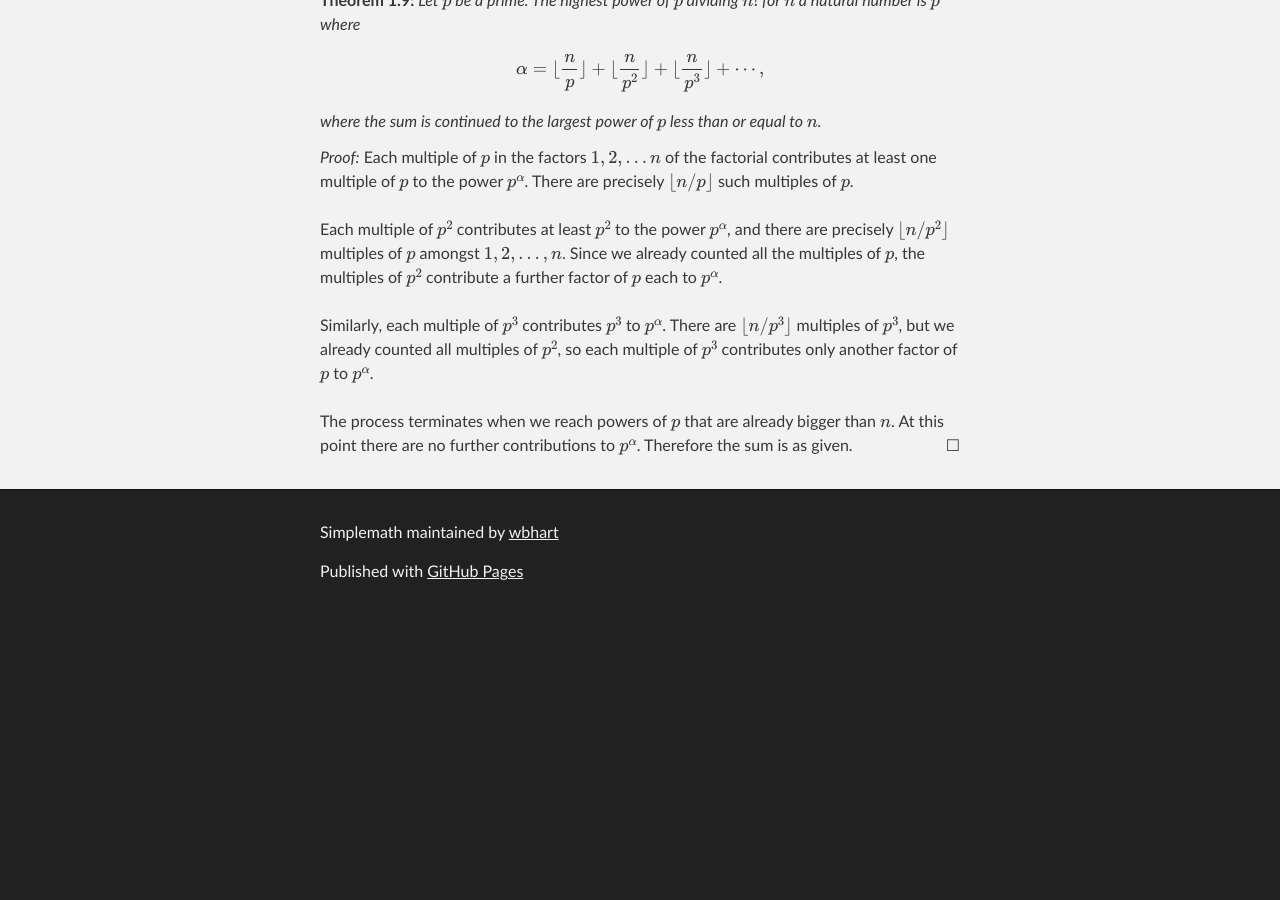
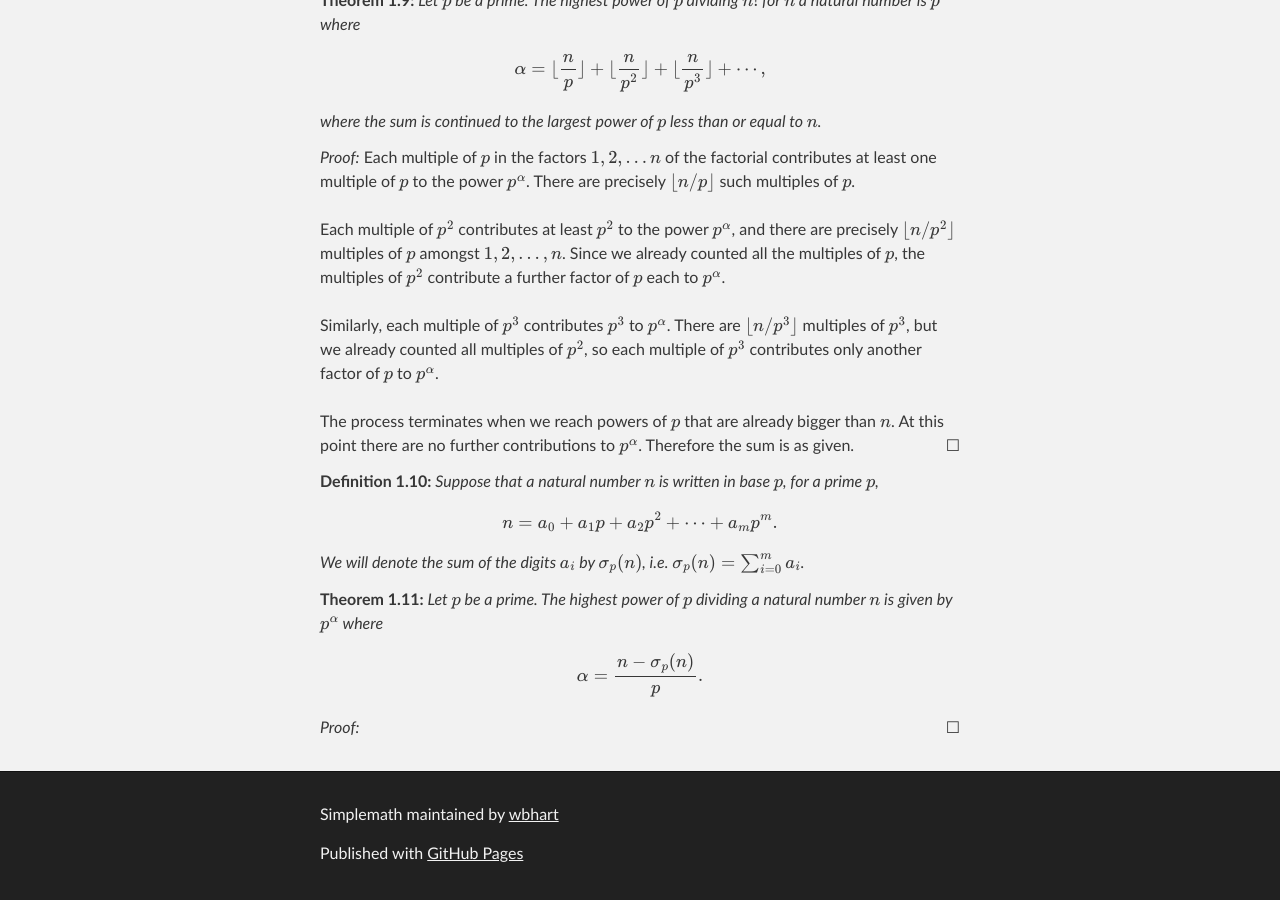
Before and after one commit to wbhart/SimpleMath, a Jekyll site: the page built from factorials.html, in a window 1280 px wide and 900 px high, scrolled down 1868 px. Built offline with Jekyll 4.4.1, drawn with Linux system fonts in a browser that asks for light colours; formulas are drawn with MathJax 3; before the commit the page ends 2486 px from its top, so only the background shows below that.

Commit message:
Update factorials.html

```diff
--- a/factorials.html
+++ b/factorials.html
@@ -99,3 +99,15 @@ $p^\alpha$. </br></br>
 The process terminates when we reach powers of $p$ that are already bigger than $n$. At this point there are no further
 contributions to $p^\alpha$. Therefore the sum is as given.
 </proof>
+
+<definition> Suppose that a natural number $n$ is written in base $p$, for a prime $p$,
+$$n = a_0 + a_1p + a_2p^2 + \cdots + a_mp^m.$$
+We will denote the sum of the digits $a_i$ by $\sigma_p(n)$, i.e. $\sigma_p(n) = \sum_{i=0}^m a_i$.
+</definition>
+
+<theorem> Let $p$ be a prime. The highest power of $p$ dividing a natural number $n$ is given by $p^\alpha$ where
+$$\alpha = \frac{n - \sigma_p(n)}{p}.$$
+</theorem>
+
+<proof>
+</proof>
```
